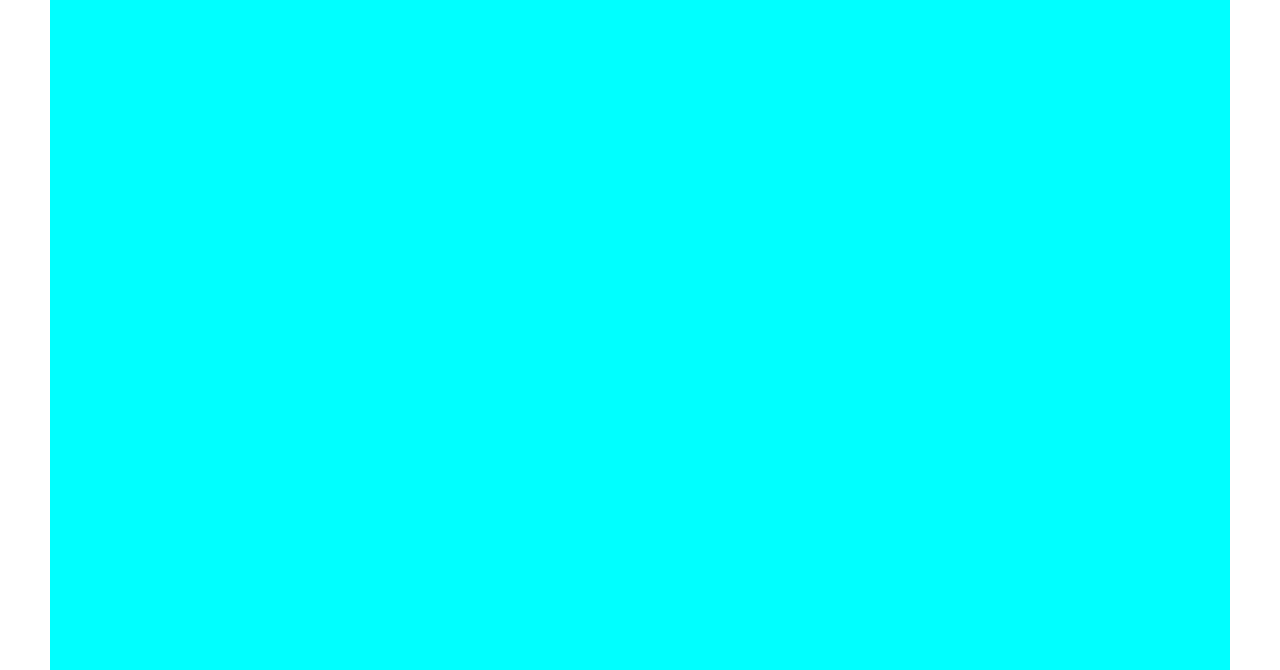
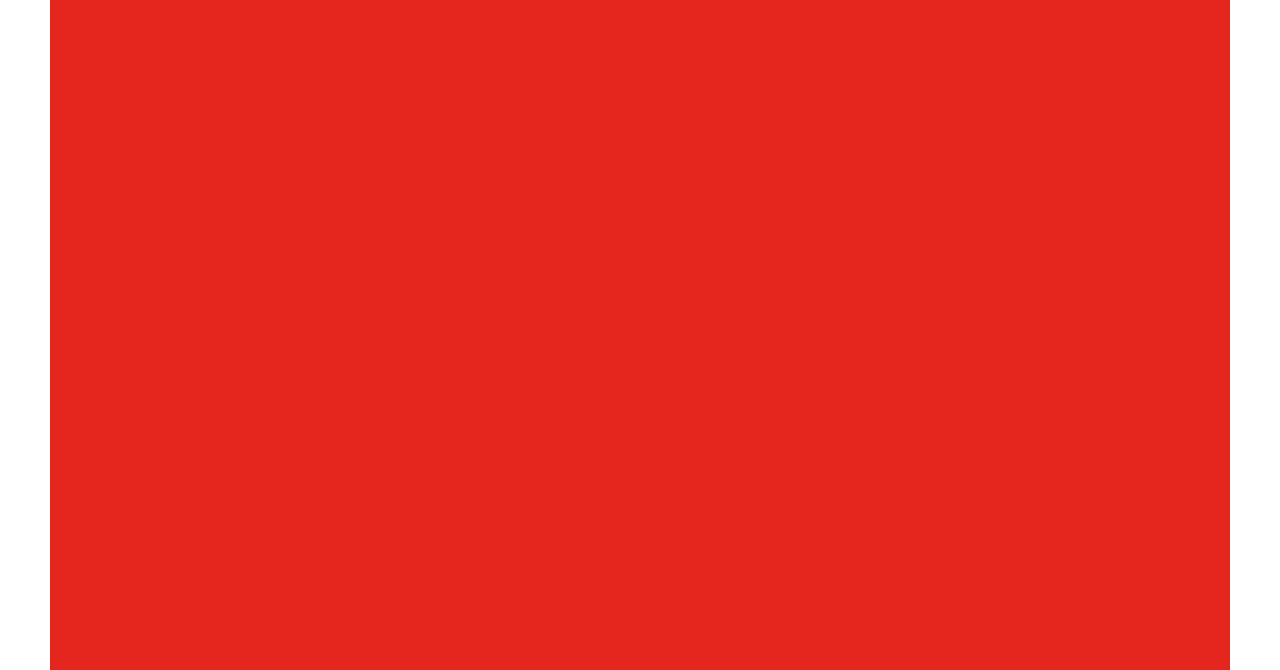
Before and after one commit to fionkhhshjhhhajjhh123444/CVT, a plain HTML site: page index.html in a window 1280 px wide. Shown: the part 162-832 px from the top of the page. Drawn offline with Linux system fonts and the light colour scheme; files that its build step writes are made by us from their sources.

Commit message:
Изменили цвет фона

```diff
--- a/ЦВТ/css/style.css
+++ b/ЦВТ/css/style.css
@@ -4,6 +4,7 @@
     height: 100vh;
     background-color: aqua;
     font-family: 'Rubik', sans-serif;
+    background-color: #E5261E;
 }
 .header{
     height: 40px;
```
